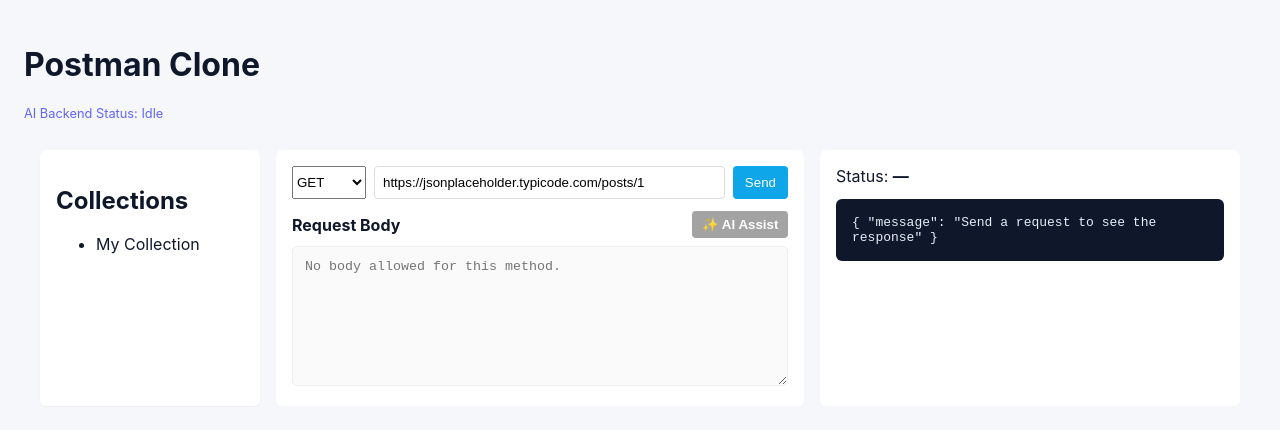
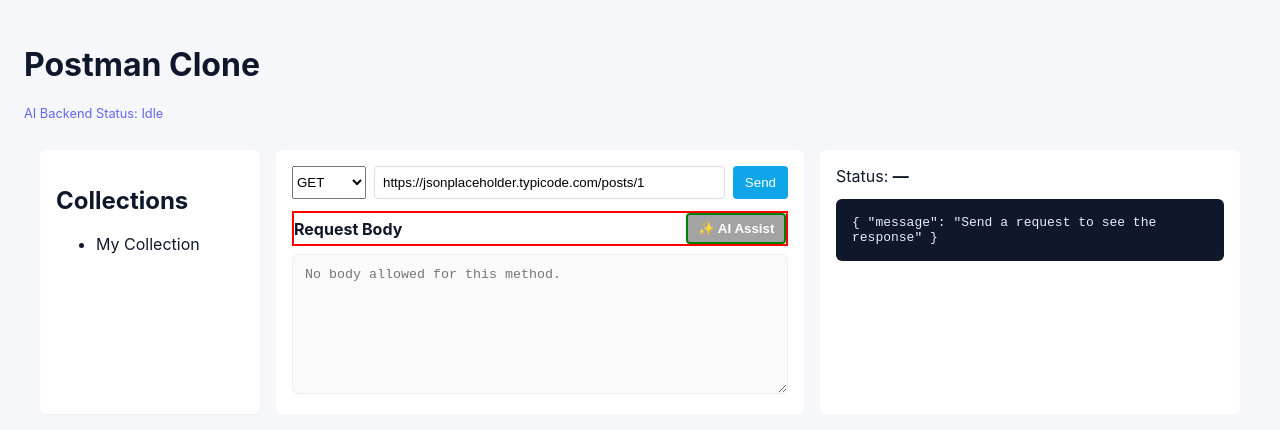
Before and after one commit to jamesdeer66666-cmd/postman-clone, a React (Vite) app: page / in a window 1280 px wide. Shown: the top 430 px of the page. Built offline with nearby package versions, Linux system fonts and the light colour scheme.

Commit message:
Update RequestEditor.tsx

```diff
--- a/src/components/RequestEditor.tsx
+++ b/src/components/RequestEditor.tsx
@@ -170,10 +170,25 @@
         </button>
       </div>
 
-      {/* THIS IS THE MISSING BUTTON'S CONTAINER */}
-      <div className="body-controls" style={{ display: 'flex', justifyContent: 'space-between', alignItems: 'center', marginBottom: '0.5rem' }}>
+      {/* *** FINAL FIX: Aggressive inline style to ensure display *** */}
+      <div className="body-controls" style={{
+          display: 'flex',
+          justifyContent: 'space-between',
+          alignItems: 'center',
+          marginBottom: '0.5rem',
+          // FORCING VISIBILITY and HEIGHT:
+          display: 'flex',
+          visibility: 'visible',
+          minHeight: '30px',
+          border: '2px solid red', // *** AGGRESSIVE VISUAL MARKER ***
+      }}>
         <p style={{ margin: 0, fontWeight: 'bold' }}>Request Body</p>
-        <button className="ai-assist" onClick={handleAI} disabled={isLoading || !isBodyAllowed}>
+        <button
+          className="ai-assist"
+          onClick={handleAI}
+          disabled={isLoading || !isBodyAllowed}
+          style={{ border: '2px solid green' }} // *** AGGRESSIVE VISUAL MARKER ***
+        >
           ✨ AI Assist
         </button>
       </div>
```
